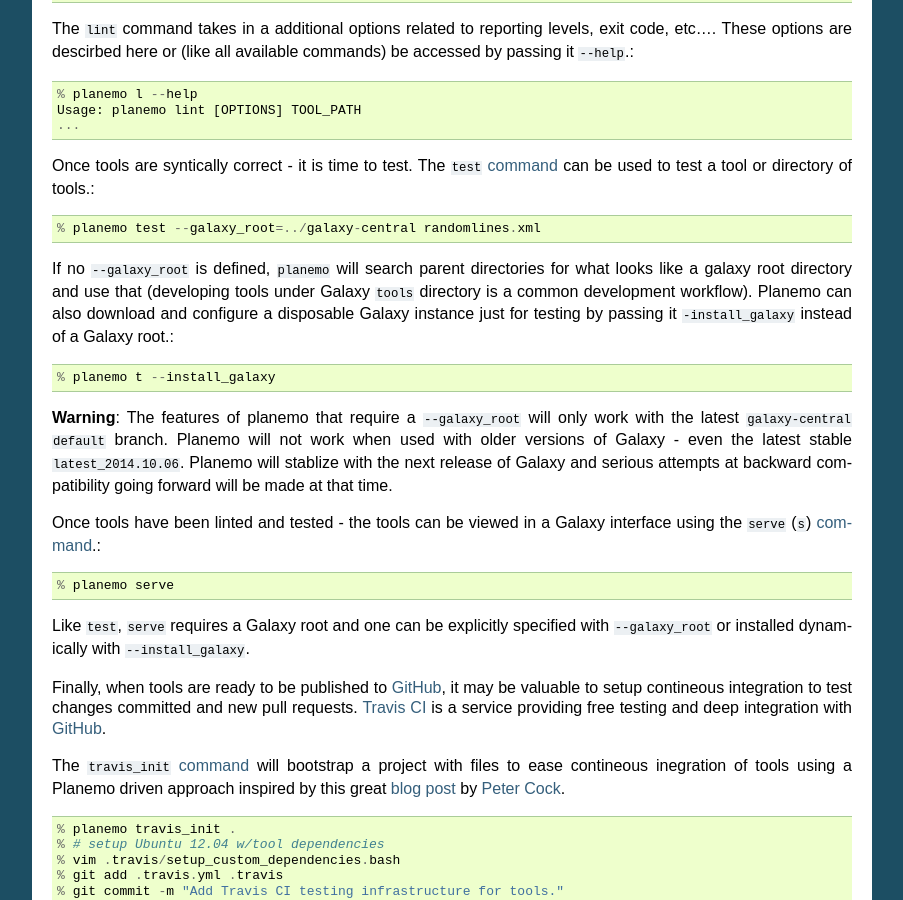
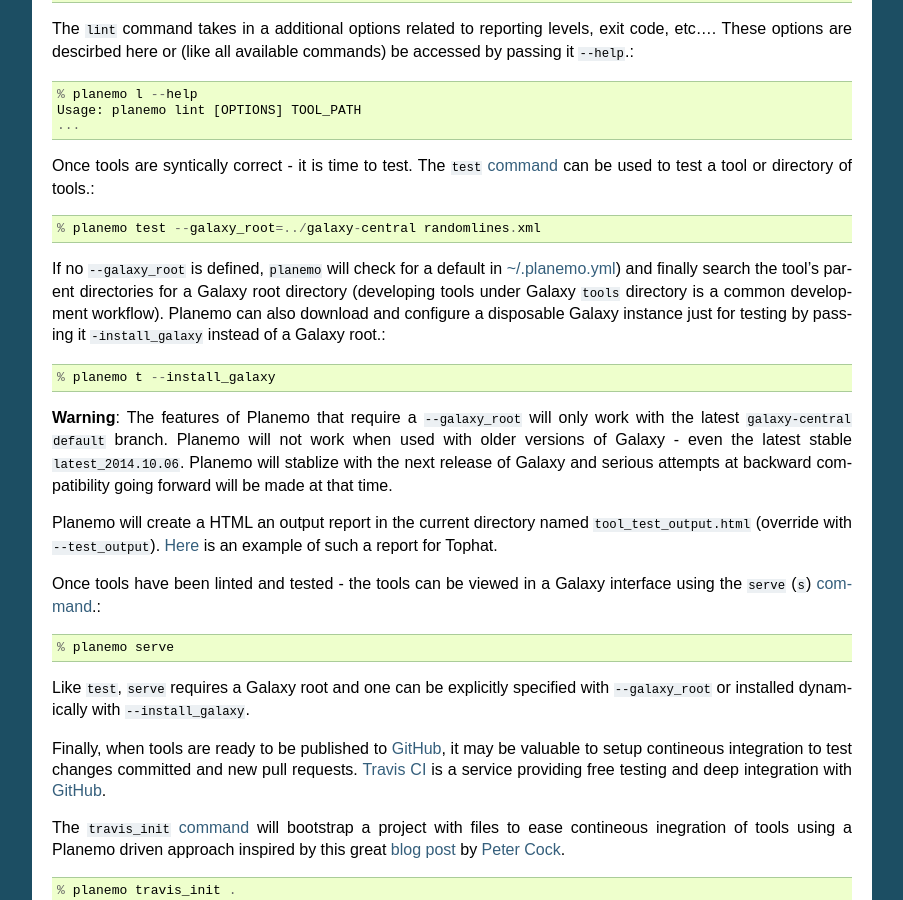
Before and after one commit to galaxyproject/planemo, a Sphinx documentation site: the page built from docs/readme.rst, in a window 1280 px wide and 900 px high, scrolled down 706 px. Shown: the whole window, without its empty margins (198-1101 px from the left). Built offline with Sphinx 7.4.7, drawn with Linux system fonts in a browser that asks for light colours.

Commit message:
Documentation improvements.
Mention test report in README.rst and add documentation about ~/.planemo.yml.

```diff
--- a/README.rst
+++ b/README.rst
@@ -64,21 +64,26 @@
 
 	% planemo test --galaxy_root=../galaxy-central randomlines.xml
 
-If no ``--galaxy_root`` is defined, ``planemo`` will search parent
-directories for what looks like a galaxy root directory and use that
-(developing tools under Galaxy ``tools`` directory is a common
-development workflow). Planemo can also download and configure a
-disposable Galaxy instance just for testing by passing it
-``-install_galaxy`` instead of a Galaxy root.::
+If no ``--galaxy_root`` is defined, ``planemo`` will check for a default in
+`~/.planemo.yml
+<http://planemo.readthedocs.org/en/latest/configuration.html>`_) and finally
+search the tool's parent directories for a Galaxy root directory (developing
+tools under Galaxy ``tools`` directory is a common development workflow).
+Planemo can also download and configure a disposable Galaxy instance just for
+testing by passing it ``-install_galaxy`` instead of a Galaxy root.::
 
 	% planemo t --install_galaxy
 
-**Warning**: The features of planemo that require a ``--galaxy_root`` will
+**Warning**: The features of Planemo that require a ``--galaxy_root`` will
 only work with the latest ``galaxy-central`` ``default`` branch. Planemo will
 not work when used with older versions of Galaxy - even the latest stable
 ``latest_2014.10.06``. Planemo will stablize with the next release of Galaxy
 and serious attempts at backward compatibility going forward will be made at
 that time.
+
+Planemo will create a HTML an output report in the current directory named
+``tool_test_output.html`` (override with ``--test_output``). `Here <http://galaxyproject.github.io/planemo/tool_test_viewer.html?test_data_url=https://gist.githubusercontent.com/jmchilton/9d4351c9545d34209904/raw/9ed285d3cf98e435fc4a743320363275949ad63c/index>`_ is an
+example of such a report for Tophat.
 
 Once tools have been linted and tested - the tools can be viewed in a
 Galaxy interface using the ``serve`` (``s``) `command
--- a/docs/index.rst
+++ b/docs/index.rst
@@ -13,6 +13,7 @@
 
    readme
    installation
+   configuration
    commands
    contributing
    history
```
Also changed, not shown: docs/.planemo.yml (added, +25 -0 lines), docs/configuration.rst (added, +16 -0 lines).
